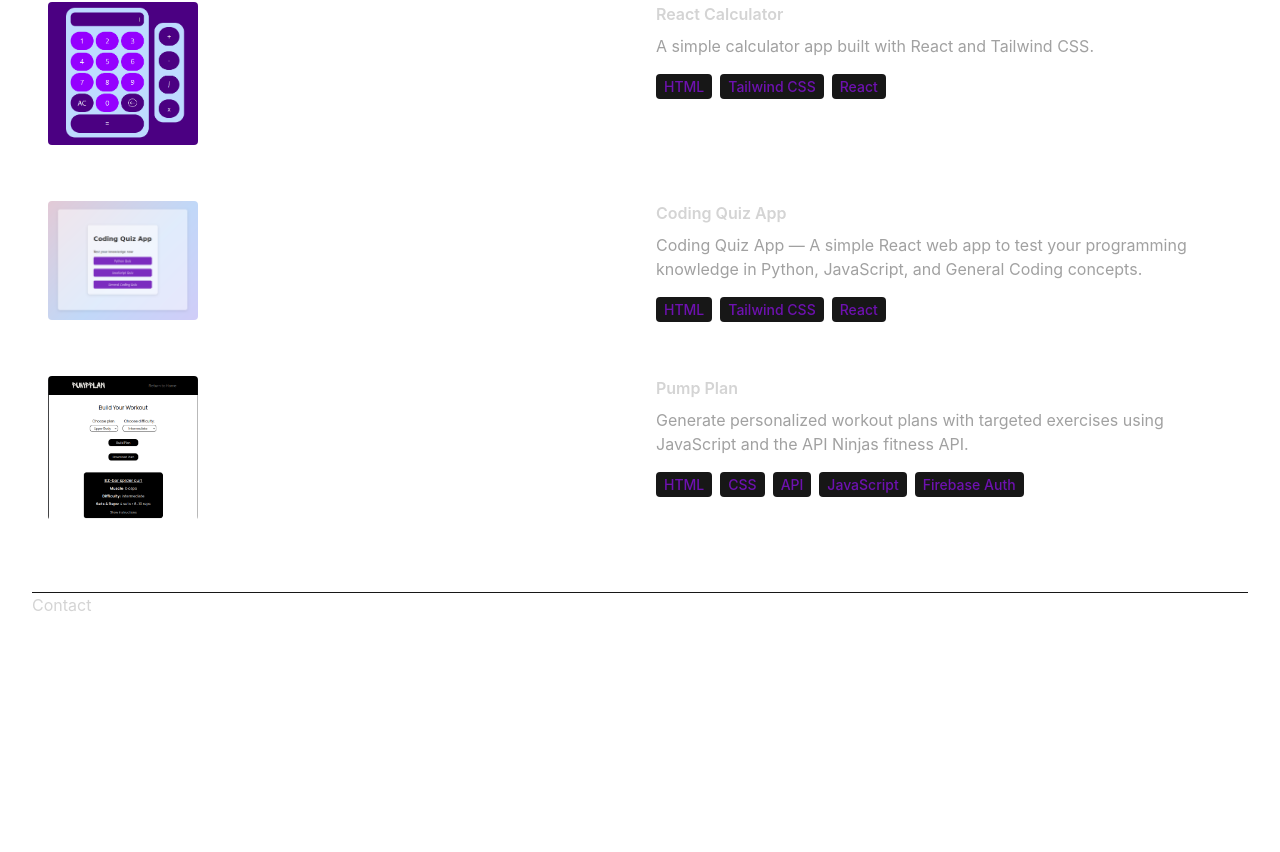
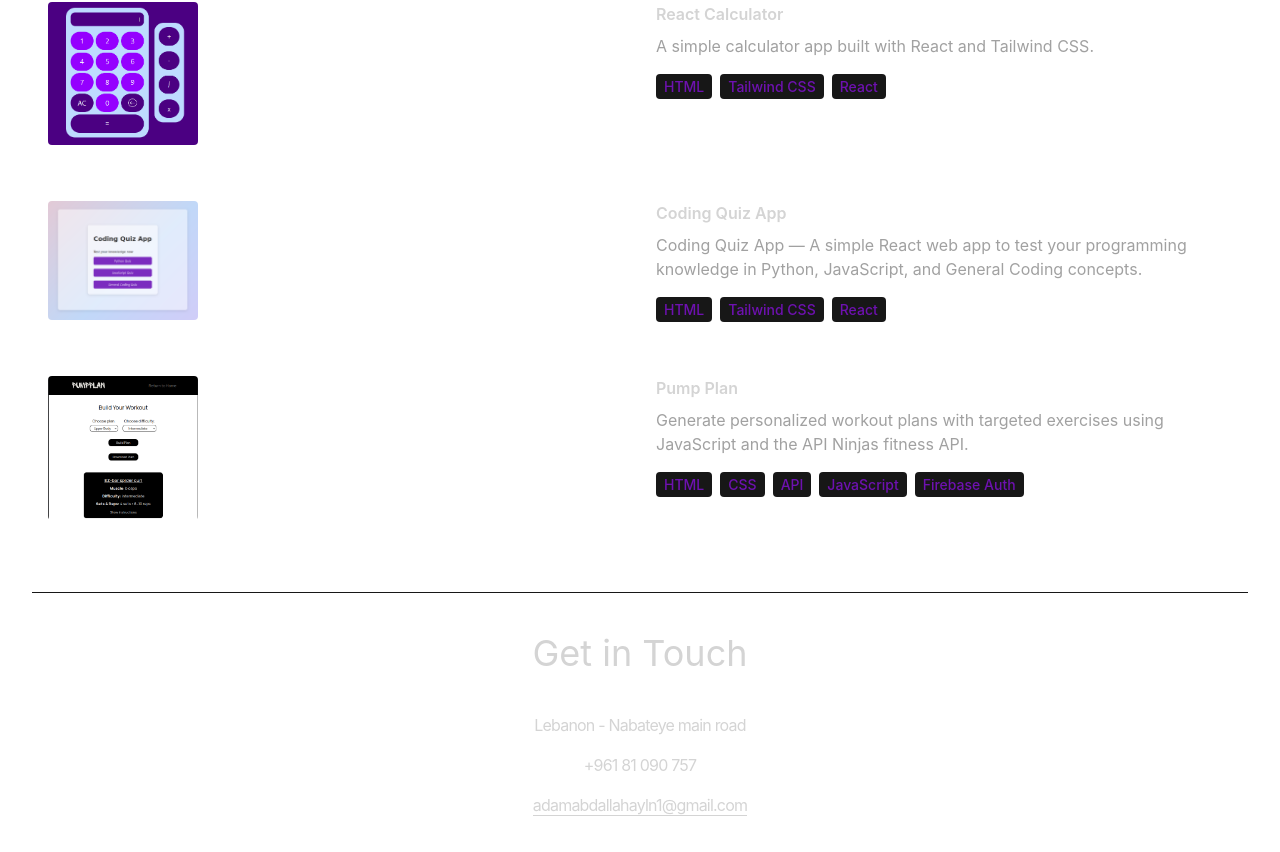
Before and after one commit to AdamAbdallah1/adam-portfolio, a React (Vite) app: page / in a window 1280 px wide. Shown: the part 2332-3184 px from the top of the page. Before the commit the page ends 2949 px from the top, so only its background shows below. Built offline with nearby package versions, Linux system fonts and the light colour scheme.

Commit message:
Creating contact info

```diff
--- a/src/components/Contact.jsx
+++ b/src/components/Contact.jsx
@@ -1,8 +1,17 @@
  import React from 'react'
+import { CONTACT } from '../constants'
 
  const Contact = () => {
    return (
-     <div>Contact</div>
+     <div className='border-b border-neutral-900 pb-20'>
+        <h2 className='my-10 text-center text-4xl'>Get in Touch</h2>
+        <div className='text-center tracking-tighter'>
+            <p className='my-4'>{CONTACT.address}</p>
+            <p className='my-4'>{CONTACT.phoneNo}</p>
+            <a href="#" className='border-b'>{CONTACT.email}</a>
+
+        </div>
+     </div>
    )
  }
 
```
